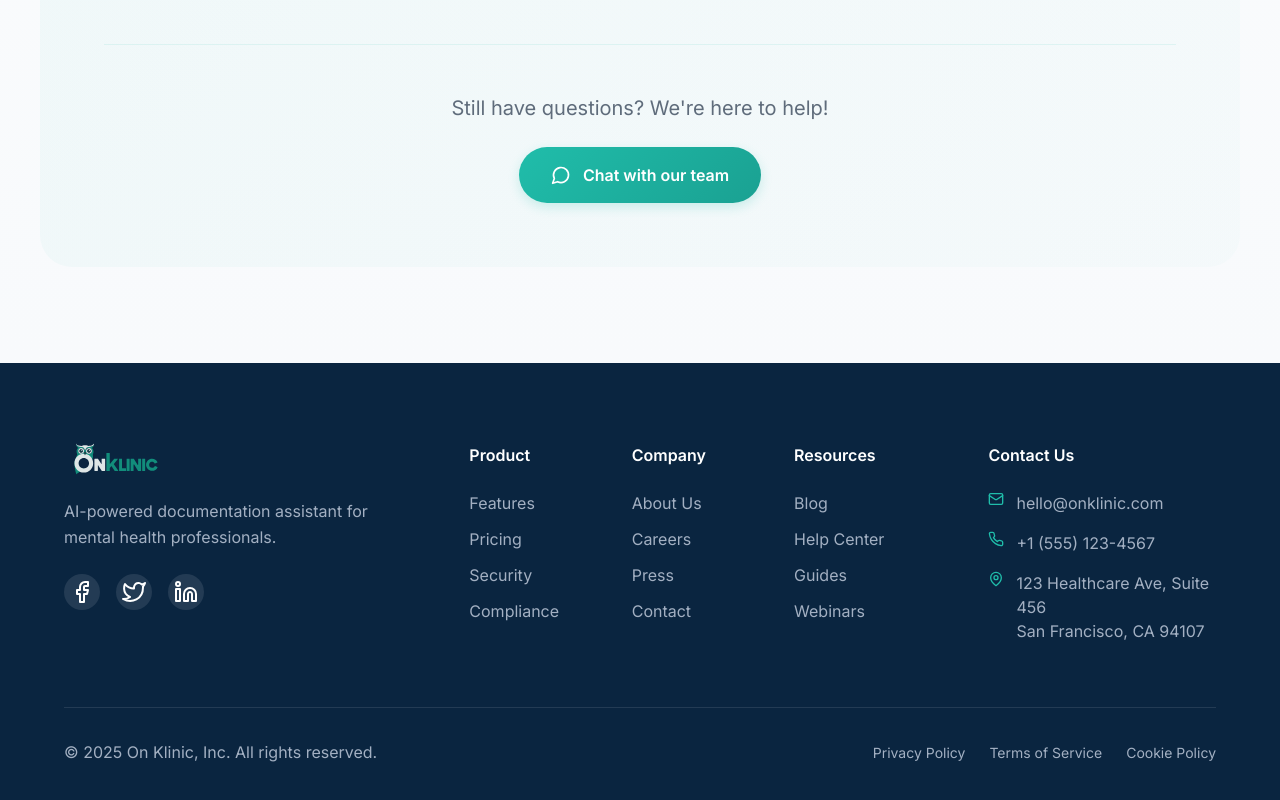
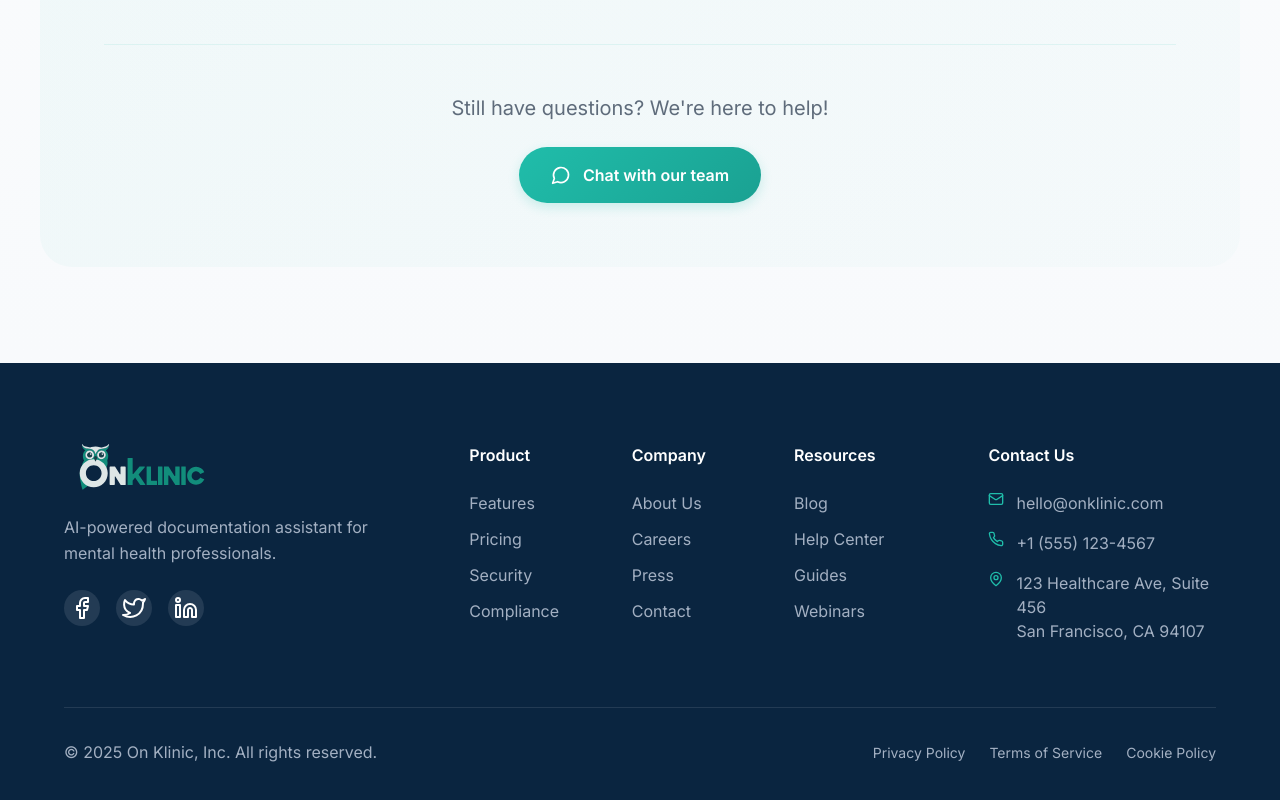
Before and after one commit to CleverDocsApp/Landing, a React (Vite) app: page / in a window 1280 px wide. Shown: the part 7184-7984 px from the top of the page. Built offline with nearby package versions, Linux system fonts and the light colour scheme.

Commit message:
Make footer logo larger

```diff
--- a/src/components/Footer/Footer.css
+++ b/src/components/Footer/Footer.css
@@ -30,9 +30,9 @@
 }
 
 .footer-logo-img {
-  height: 32px;
+  height: 48px;
   width: auto;
-  max-width: 160px;
+  max-width: 200px;
   object-fit: contain;
   transition: opacity 0.3s ease, transform 0.3s ease;
 }
@@ -190,4 +190,9 @@
     gap: 24px;
     text-align: center;
   }
+
+  .footer-logo-img {
+    height: 40px;
+    max-width: 180px;
+  }
 }
--- a/src/components/Footer/Footer.tsx
+++ b/src/components/Footer/Footer.tsx
@@ -13,7 +13,7 @@ const Footer: React.FC = () => {
                 src="/images/logo-default.svg"
                 alt="On Klinic"
                 className="footer-logo-img"
-                style={{ height: '32px', width: 'auto' }}
+                style={{ height: '48px', width: 'auto' }}
               />
             </div>
             <p className="company-desc">
```
